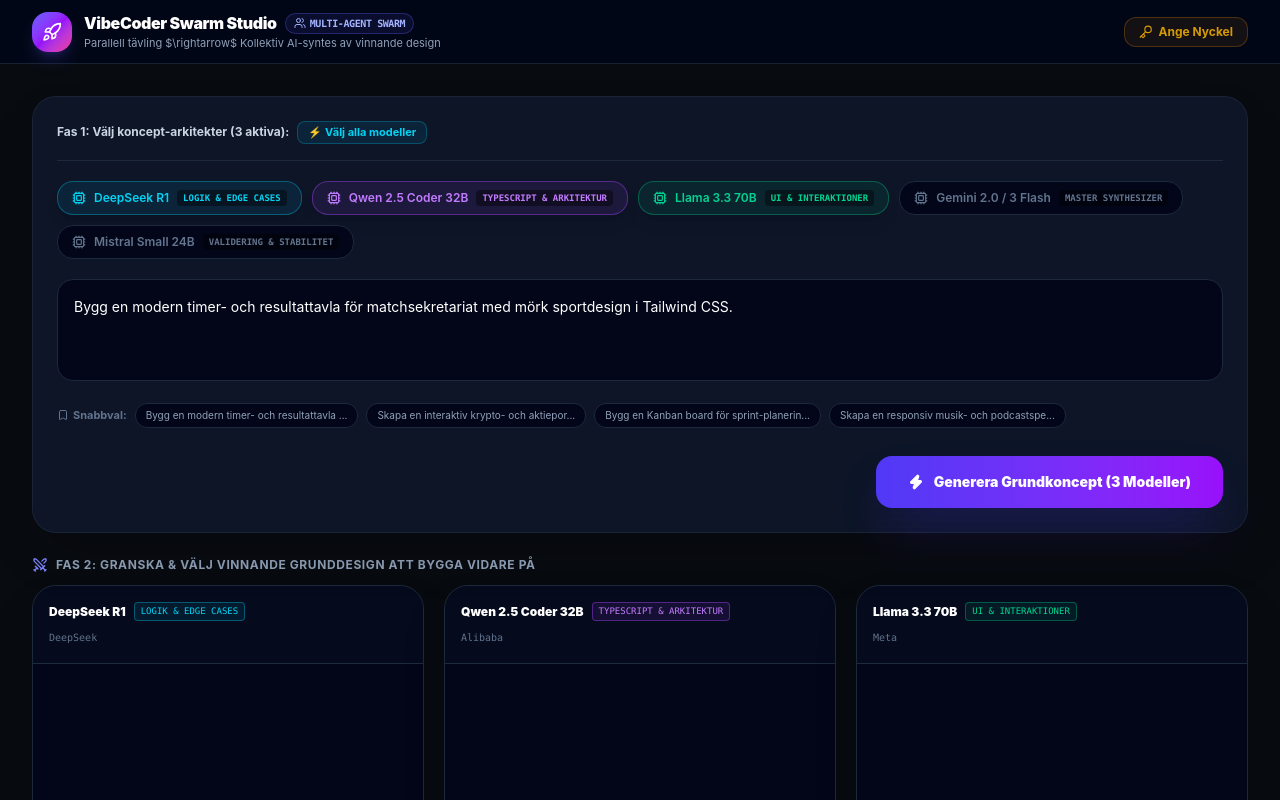
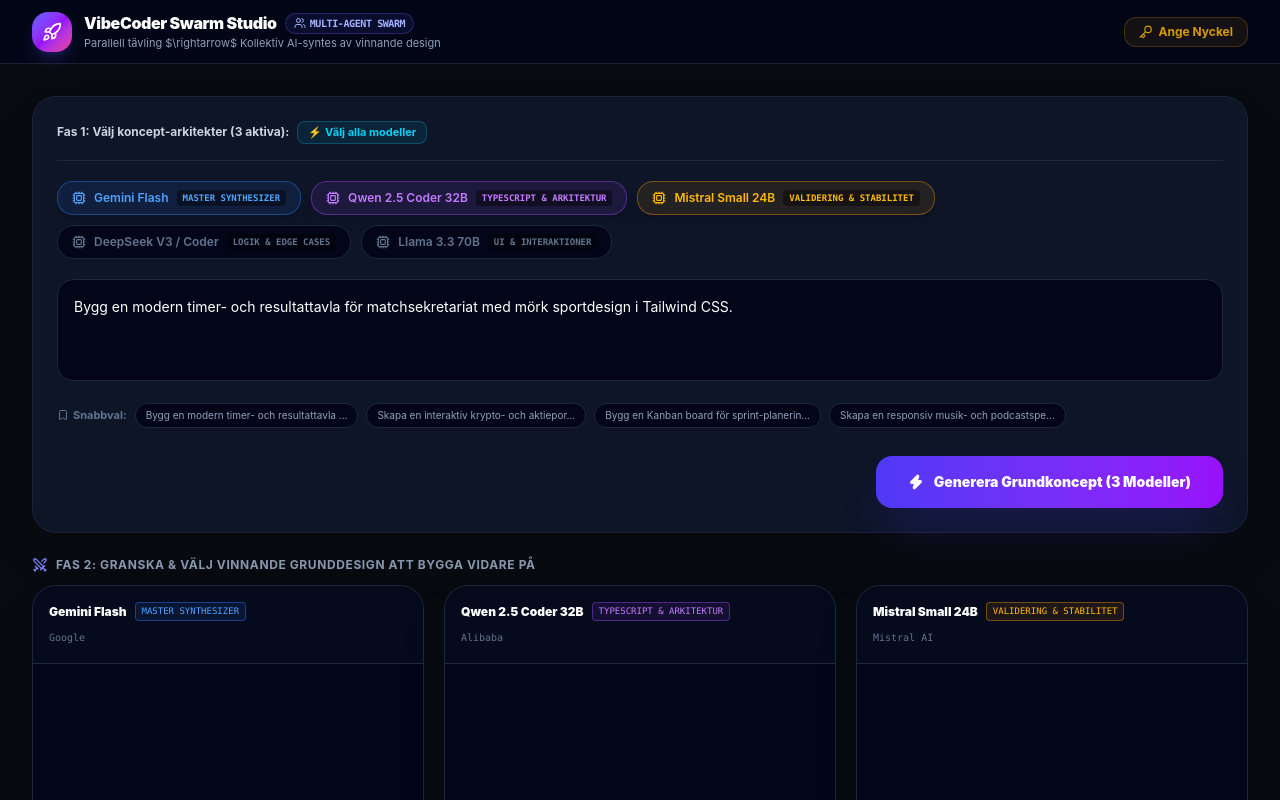
Before and after one commit to Willower78/tournasnap, a React (Vite) app: page / in a window 1280 px wide. Shown: the top 800 px of the page. Built offline with nearby package versions, Linux system fonts and the light colour scheme.

Commit message:
Fix Gemini endpoint and token limits for OpenRouter

```diff
--- a/src/App.tsx
+++ b/src/App.tsx
@@ -16,16 +16,15 @@ interface ModelTarget {
   role: string;
 }
 
-// Officiella och exakta OpenRouter endpoints
 const ALL_MODELS: ModelTarget[] = [
   {
-    id: 'deepseek-r1',
-    name: 'DeepSeek R1',
-    provider: 'DeepSeek',
-    modelString: 'deepseek/deepseek-r1',
-    color: 'border-cyan-500/40 text-cyan-400 bg-cyan-500/10',
-    badge: 'Reasoning Leader',
-    role: 'Logik & Edge Cases'
+    id: 'gemini-flash',
+    name: 'Gemini Flash',
+    provider: 'Google',
+    modelString: 'google/gemini-2.5-flash',
+    color: 'border-blue-500/40 text-blue-400 bg-blue-500/10',
+    badge: '1M Context',
+    role: 'Master Synthesizer'
   },
   {
     id: 'qwen-coder',
@@ -37,6 +36,24 @@ const ALL_MODELS: ModelTarget[] = [
     role: 'TypeScript & Arkitektur'
   },
   {
+    id: 'mistral-small',
+    name: 'Mistral Small 24B',
+    provider: 'Mistral AI',
+    modelString: 'mistralai/mistral-small-24b-instruct-2501',
+    color: 'border-amber-500/40 text-amber-400 bg-amber-500/10',
+    badge: 'Strict Logic',
+    role: 'Validering & Stabilitet'
+  },
+  {
+    id: 'deepseek-chat',
+    name: 'DeepSeek V3 / Coder',
+    provider: 'DeepSeek',
+    modelString: 'deepseek/deepseek-chat',
+    color: 'border-cyan-500/40 text-cyan-400 bg-cyan-500/10',
+    badge: 'High Speed Logic',
+    role: 'Logik & Edge Cases'
+  },
+  {
     id: 'llama-3-3',
     name: 'Llama 3.3 70B',
     provider: 'Meta',
@@ -44,24 +61,6 @@ const ALL_MODELS: ModelTarget[] = [
     color: 'border-emerald-500/40 text-emerald-400 bg-emerald-500/10',
     badge: 'Ultra Fast',
     role: 'UI & Interaktioner'
-  },
-  {
-    id: 'gemini-flash',
-    name: 'Gemini 2.0 / 3 Flash',
-    provider: 'Google',
-    modelString: 'google/gemini-2.0-flash-001',
-    color: 'border-blue-500/40 text-blue-400 bg-blue-500/10',
-    badge: '1M Context',
-    role: 'Master Synthesizer'
-  },
-  {
-    id: 'mistral-small',
-    name: 'Mistral Small 24B',
-    provider: 'Mistral AI',
-    modelString: 'mistralai/mistral-small-24b-instruct-2501',
-    color: 'border-amber-500/40 text-amber-400 bg-amber-500/10',
-    badge: 'Strict Logic',
-    role: 'Validering & Stabilitet'
   }
 ];
 
@@ -81,14 +80,13 @@ interface ModelResult {
 }
 
 export default function App() {
-  const [activeTab, setActiveTab] = useState<'code' | 'image' | 'video'>('code');
   const [apiKey, setApiKey] = useState('');
   const [showKeyInput, setShowKeyInput] = useState(false);
   const [prompt, setPrompt] = useState(CODE_PRESETS[0]);
 
-  // Model selection
+  // Standard 3 aktiva
   const [selectedModelIds, setSelectedModelIds] = useState<string[]>([
-    'deepseek-r1', 'qwen-coder', 'llama-3-3'
+    'gemini-flash', 'qwen-coder', 'mistral-small'
   ]);
   const [results, setResults] = useState<Record<string, ModelResult>>({});
   const [copiedId, setCopiedId] = useState<string | null>(null);
@@ -97,9 +95,6 @@ export default function App() {
   const [swarmStep, setSwarmStep] = useState<'idle' | 'analyzing' | 'polishing' | 'synthesizing' | 'done'>('idle');
   const [swarmProgressText, setSwarmProgressText] = useState('');
   const [finalMasterCode, setFinalMasterCode] = useState('');
-  const [selectedBaseModel, setSelectedBaseModel] = useState<string | null>(null);
-
-  // Toast
   const [toast, setToast] = useState<string | null>(null);
 
   const showToast = (msg: string) => {
@@ -131,7 +126,7 @@ export default function App() {
 
   const selectAll = () => {
     setSelectedModelIds(ALL_MODELS.map(m => m.id));
-    showToast('⚡ Alla 5 modeller valda!');
+    showToast('⚡ Alla modeller valda!');
   };
 
   const copyText = (id: string, text: string) => {
@@ -191,6 +186,7 @@ Output ONLY valid React TypeScript code directly without markdown backticks or e
           },
           body: JSON.stringify({
             model: modelCfg.modelString,
+            max_tokens: 3000,
             messages: [
               { role: 'system', content: systemPrompt },
               { role: 'user', content: prompt }
@@ -235,15 +231,13 @@ Output ONLY valid React TypeScript code directly without markdown backticks or e
     await Promise.allSettled(promises);
   };
 
-  // Phase 2 & 3: Multi-AI Swarm Synthesis
+  // Phase 2 & 3: Swarm Synthesis
   const startSwarmCollaboration = async (baseModelId: string, baseCode: string) => {
-    setSelectedBaseModel(baseModelId);
     setSwarmStep('analyzing');
-    setSwarmProgressText('🧠 Steg 1/3: DeepSeek R1 analyserar logik, state-hantering och edge-cases...');
+    setSwarmProgressText('🧠 Steg 1/2: Qwen Coder & Mistral optimerar TypeScript-arkitektur och state-logik...');
 
     try {
-      // Step 1: Logic & edge cases review
-      const logicPrompt = `Here is a React component base:\n\`\`\`tsx\n${baseCode}\n\`\`\`\nEnhance its state management, edge cases, error resilience, and interactive features while keeping the overall design. Return the upgraded code directly.`;
+      const logicPrompt = `Here is a React component base:\n\`\`\`tsx\n${baseCode}\n\`\`\`\nEnhance its state management, interactive features and types while keeping the overall design. Return the upgraded code directly.`;
 
       const logicRes = await fetch('[https://openrouter.ai/api/v1/chat/completions](https://openrouter.ai/api/v1/chat/completions)', {
         method: 'POST',
@@ -253,7 +247,8 @@ Output ONLY valid React TypeScript code directly without markdown backticks or e
           'HTTP-Referer': window.location.origin
         },
         body: JSON.stringify({
-          model: 'deepseek/deepseek-r1',
+          model: 'qwen/qwen-2.5-coder-32b-instruct',
+          max_tokens: 3500,
           messages: [{ role: 'user', content: logicPrompt }]
         })
       });
@@ -261,10 +256,9 @@ Output ONLY valid React TypeScript code directly without markdown backticks or e
       const upgradedLogicCode = logicData.choices?.[0]?.message?.content || baseCode;
 
       setSwarmStep('polishing');
-      setSwarmProgressText('✨ Steg 2/3: Qwen Coder & Llama förfinar Tailwind UI, micro-animationer & TypeScript-typer...');
+      setSwarmProgressText('✨ Steg 2/2: Gemini Flash förädlar Tailwind UI, micro-animationer & sammanställer slutkoden...');
 
-      // Step 2: UI/UX & TypeScript strictness
-      const uiPrompt = `Here is the logic-enhanced code:\n\`\`\`tsx\n${upgradedLogicCode}\n\`\`\`\nPolishing phase: Enhance the Tailwind CSS styling, ensure dark-mode sleekness, micro-interactions, and perfect TypeScript interfaces. Return clean code.`;
+      const uiPrompt = `Here is the logic-enhanced code:\n\`\`\`tsx\n${upgradedLogicCode}\n\`\`\`\nPolishing phase: Enhance the Tailwind CSS styling, sleek dark-mode, micro-interactions, and perfect TypeScript interfaces. Return ONLY the clean code.`;
 
       const uiRes = await fetch('[https://openrouter.ai/api/v1/chat/completions](https://openrouter.ai/api/v1/chat/completions)', {
         method: 'POST',
@@ -274,7 +268,8 @@ Output ONLY valid React TypeScript code directly without markdown backticks or e
           'HTTP-Referer': window.location.origin
         },
         body: JSON.stringify({
-          model: 'qwen/qwen-2.5-coder-32b-instruct',
+          model: 'google/gemini-2.5-flash',
+          max_tokens: 3500,
           messages: [{ role: 'user', content: uiPrompt }]
         })
       });
@@ -461,7 +456,7 @@ Output ONLY valid React TypeScript code directly without markdown backticks or e
                       Produktionsklar
                     </span>
                   </h3>
-                  <p className="text-[11px] text-slate-400">Logik från DeepSeek R1 + UI från Gemini/Llama + TS från Qwen Coder</p>
+                  <p className="text-[11px] text-slate-400">Arkitektur från Qwen + Logik från Mistral + UI från Gemini Flash</p>
                 </div>
               </div>
 
```
